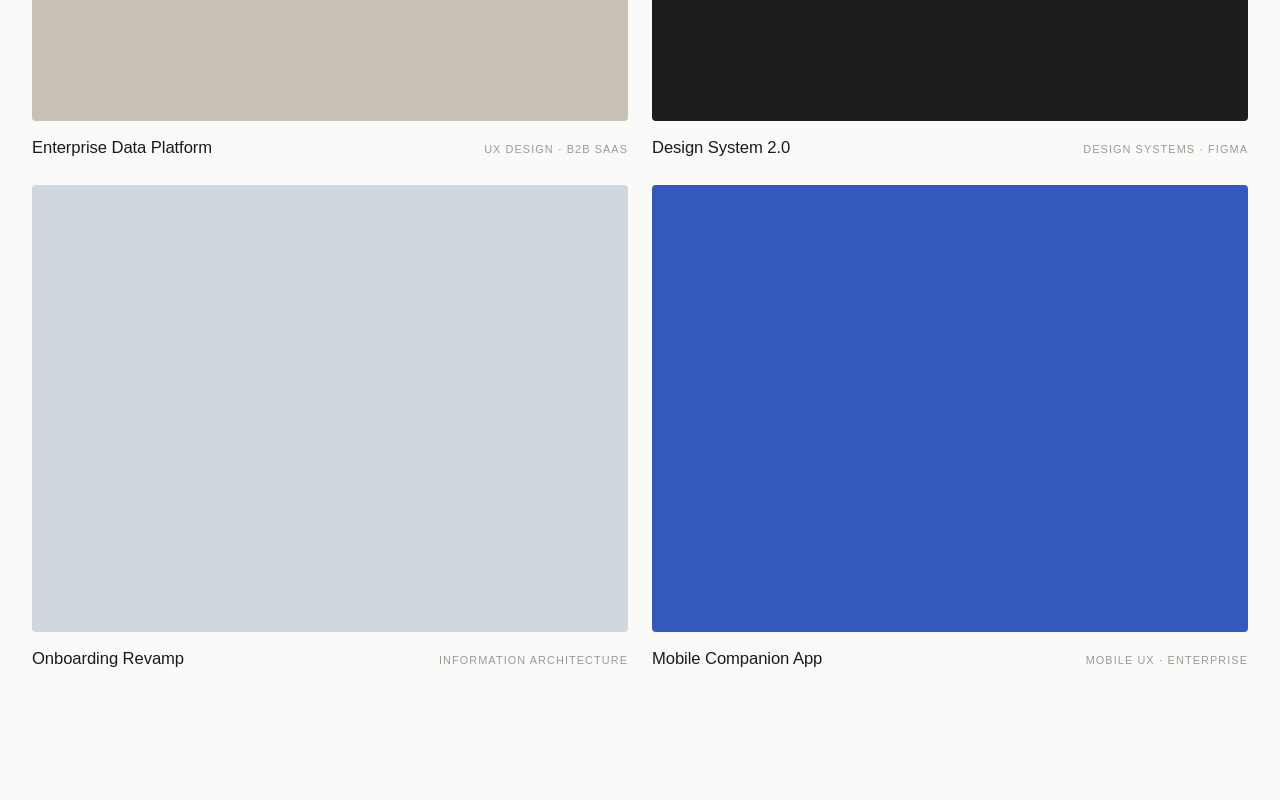
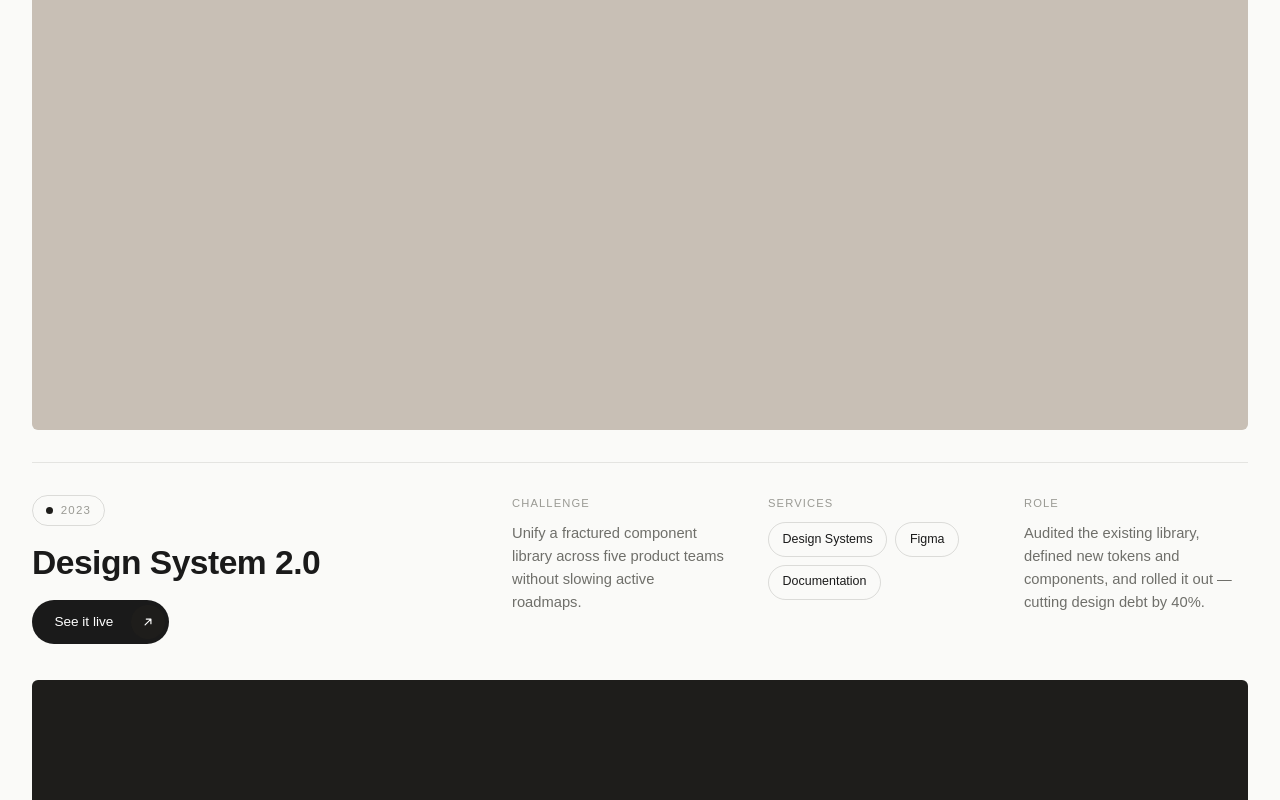
Before and after one commit to aidenleong-design/my-portfolio, a React (Vite) app: page / in a window 1280 px wide. Shown: the part 860-1660 px from the top of the page. Built offline with nearby package versions, Linux system fonts and the light colour scheme; a web font is replaced by a local one.

Commit message:
changes to the projects layout in home page

```diff
--- a/src/components/Hero/Hero.jsx
+++ b/src/components/Hero/Hero.jsx
@@ -54,7 +54,7 @@ export default function Hero() {
             </span>
             <span className={styles.srOnly}>complex</span>{' '}
             enterprise software into something people{' '}
-            <em>actually</em> want to use.
+            <b><em>actually</em></b> want to use.
           </h1>
         </div>
       </div>
--- a/src/components/Projects/Projects.jsx
+++ b/src/components/Projects/Projects.jsx
@@ -3,38 +3,51 @@ import styles from './Projects.module.css'
 
 /* TODO: Replace each project entry with your real project data.
    - title: project name
-   - role: short descriptor shown on right (e.g. "UX Design · B2B SaaS")
-   - bg: placeholder background colour — remove once you add a real image
-   - desc: kept for accessibility / future use
+   - year: year shown in the badge next to the title
+   - link: "See it live" URL — omit to hide the button
+   - challenge / services / role: the three meta columns
+   - bg: placeholder background colour — remove once you add a real image/video
 */
 const projects = [
   {
     id: 1,
-    title: 'Enterprise Data Platform',
-    role: 'UX Design · B2B SaaS',
+    title: 'Improved Encrypted Data Applications',
+    year: '2024',
+    link: 'https://example.com',
+    challenge: 'Ship a complex encryption workflow for B2B clients without breaking trust in a high-stakes enterprise deal.',
+    services: ['Product Design', 'Design Systems'],
+    role: 'Led the end-to-end workflow design and partnered with engineering to land it inside the AWS design system.',
     bg: '#C8BFB5',
-    desc: 'Redesigning a complex analytics workspace for 200+ B2B clients',
   },
   {
     id: 2,
     title: 'Design System 2.0',
-    role: 'Design Systems · Figma',
+    year: '2023',
+    link: 'https://example.com',
+    challenge: 'Unify a fractured component library across five product teams without slowing active roadmaps.',
+    services: ['Design Systems', 'Figma', 'Documentation'],
+    role: 'Audited the existing library, defined new tokens and components, and rolled it out — cutting design debt by 40%.',
     bg: '#1E1D1B',
-    desc: 'A unified component library that cut design debt by 40%',
   },
   {
     id: 3,
     title: 'Onboarding Revamp',
-    role: 'Information Architecture',
+    year: '2023',
+    link: '',
+    challenge: 'New enterprise users were taking 14 days to reach their first meaningful outcome.',
+    services: ['Information Architecture', 'Interaction Design'],
+    role: 'Restructured the activation flow end to end, bringing time-to-value down to under three days.',
     bg: '#D0D7DF',
-    desc: 'Reducing time-to-value from 14 days to under 3 for new enterprise users',
   },
   {
     id: 4,
     title: 'Mobile Companion App',
-    role: 'Mobile UX · Enterprise',
+    year: '2022',
+    link: 'https://example.com',
+    challenge: 'Extend a desktop-first platform to mobile for field teams without losing the power users relied on.',
+    services: ['Mobile UX', 'Prototyping'],
+    role: 'Defined the mobile interaction model and shipped the first release with the platform team.',
     bg: '#3558BF',
-    desc: 'Extending a desktop-first platform to mobile without losing power',
   },
 ]
 
@@ -80,20 +93,67 @@ export default function Projects() {
               key={project.id}
               className={styles.card}
               variants={shouldReduceMotion ? {} : itemVariants}
-              data-cursor="project"
+              style={{ '--accent': project.bg }}
             >
-              {/* TODO: Replace this div with a real <img src="..." alt="..." className={styles.projectImage} /> */}
-              <div
-                className={styles.imageWrap}
-                style={{ backgroundColor: project.bg }}
-                aria-label={project.title}
-              />
+              <header className={styles.cardHeader}>
+                <div className={styles.intro}>
+                  <span className={styles.yearBadge}>
+                    <span className={styles.accentDot} />
+                    {project.year}
+                  </span>
+                  {/* TODO: Replace project title */}
+                  <h3 className={styles.cardTitle}>{project.title}</h3>
 
-              <div className={styles.meta}>
-                {/* TODO: Replace project title */}
-                <h3 className={styles.cardTitle}>{project.title}</h3>
-                {/* TODO: Replace role label */}
-                <span className={styles.cardRole}>{project.role}</span>
+                  {project.link && (
+                    <a
+                      href={project.link}
+                      target="_blank"
+                      rel="noreferrer"
+                      className={styles.liveLink}
+                    >
+                      <span className={styles.liveLinkLabel}>See it live</span>
+                      <span className={styles.liveLinkIcon} aria-hidden="true">
+                        <svg width="14" height="14" viewBox="0 0 24 24" fill="none">
+                          <path d="M7 17 17 7M9 7h8v8" stroke="currentColor" strokeWidth="2" strokeLinecap="round" strokeLinejoin="round" />
+                        </svg>
+                      </span>
+                    </a>
+                  )}
+                </div>
+
+                <div className={styles.metaGrid}>
+                  <div className={styles.metaCol}>
+                    <span className={styles.metaLabel}>Challenge</span>
+                    {/* TODO: Replace challenge description */}
+                    <p className={styles.metaText}>{project.challenge}</p>
+                  </div>
+
+                  <div className={styles.metaCol}>
+                    <span className={styles.metaLabel}>Services</span>
+                    <div className={styles.tagList}>
+                      {/* TODO: Replace service tags */}
+                      {project.services.map(service => (
+                        <span key={service} className={styles.tag}>{service}</span>
+                      ))}
+                    </div>
+                  </div>
+
+                  <div className={styles.metaCol}>
+                    <span className={styles.metaLabel}>Role</span>
+                    {/* TODO: Replace role description */}
+                    <p className={styles.metaText}>{project.role}</p>
+                  </div>
+                </div>
+              </header>
+
+              <div className={styles.imageWrap} data-cursor="project">
+                {/* TODO: Replace this div with a real <video muted loop playsInline className={styles.media} /> (or <img>) */}
+                <div
+                  className={styles.media}
+                  style={{ backgroundColor: project.bg }}
+                  aria-label={project.title}
+                />
+                <div className={styles.tint} />
               </div>
             </motion.article>
           ))}
--- a/src/components/Projects/Projects.module.css
+++ b/src/components/Projects/Projects.module.css
@@ -25,80 +25,228 @@
 
 .grid {
   display: grid;
-  grid-template-columns: 1fr 1fr;
-  gap: 1.5rem;
+  grid-template-columns: 1fr;
 }
 
 /* ─── Card ─── */
 
 .card {
   position: relative;
+  /* One easing curve for the whole hover choreography — the media (large,
+     background) settles slowly on it; small foreground accents resolve
+     quickly on the same curve, so the motion reads as one gesture. */
+  --ease-settle: cubic-bezier(0.22, 1, 0.36, 1);
+  padding: var(--space-md) 0;
+  border-bottom: 1px solid rgba(30, 29, 27, 0.1);
 }
 
-.imageWrap {
-  width: 100%;
-  aspect-ratio: 4 / 3;
-  border-radius: 4px;
-  overflow: hidden;
-  transition: transform 0.45s ease;
-  will-change: transform;
+.grid > .card:first-child {
+  padding-top: 0;
 }
 
-.card:hover .imageWrap {
-  transform: scale(1.015);
+.grid > .card:last-child {
+  padding-bottom: 0;
+  border-bottom: none;
 }
 
-/* When you add a real image, it fills the imageWrap */
-.projectImage {
+/* ─── Header: title, year, CTA + Challenge / Services / Role columns ─── */
+
+.cardHeader {
+  display: flex;
+  flex-wrap: wrap;
+  justify-content: space-between;
+  gap: 2.5rem;
+  padding-bottom: 2.25rem;
+}
+
+.intro {
+  display: flex;
+  flex-direction: column;
+  align-items: flex-start;
+  gap: 1.1rem;
+  max-width: 22rem;
+}
+
+.yearBadge {
+  display: inline-flex;
+  align-items: center;
+  gap: 0.5rem;
+  font-family: var(--font-body);
+  font-size: 0.72rem;
+  letter-spacing: 0.1em;
+  text-transform: uppercase;
+  color: #9a9a94;
+  border: 1px solid rgba(30, 29, 27, 0.14);
+  border-radius: 9999px;
+  padding: 0.35rem 0.8rem;
+}
+
+.accentDot {
+  width: 7px;
+  height: 7px;
+  border-radius: 50%;
+  background: var(--accent);
+  flex-shrink: 0;
+}
+
+.cardTitle {
+  font-family: var(--font-body);
+  font-size: clamp(1.5rem, 3vw, 2.1rem);
+  font-weight: 600;
+  color: var(--color-text);
+  letter-spacing: -0.015em;
+  line-height: 1.15;
+}
+
+.liveLink {
+  display: inline-flex;
+  align-items: center;
+  font-family: var(--font-body);
+  font-size: 0.85rem;
+  font-weight: 500;
+  color: #fff;
+  text-decoration: none;
+  border-radius: 9999px;
+  background: var(--color-text);
+  transition: transform 0.2s var(--ease-settle), background-color 0.2s var(--ease-settle);
+}
+
+.liveLinkLabel {
+  padding: 0.7rem 1.1rem 0.7rem 1.4rem;
+}
+
+.liveLinkIcon {
+  display: inline-flex;
+  align-items: center;
+  justify-content: center;
+  width: 2.1rem;
+  height: 2.1rem;
+  margin: 0.25rem 0.25rem 0.25rem 0;
+  border-radius: 50%;
+  background: var(--accent);
+  color: #fff;
+  transition: transform 0.3s var(--ease-settle);
+}
+
+.liveLink:hover {
+  transform: translateY(-2px);
+}
+
+.liveLink:hover .liveLinkIcon {
+  transform: rotate(45deg);
+}
+
+.metaGrid {
+  display: grid;
+  grid-template-columns: repeat(3, minmax(0, 1fr));
+  gap: 2rem;
+  flex: 1 1 32rem;
+  max-width: 46rem;
+}
+
+.metaCol {
+  display: flex;
+  flex-direction: column;
+  gap: 0.6rem;
+}
+
+.metaLabel {
+  font-family: var(--font-body);
+  font-size: 0.7rem;
+  letter-spacing: 0.1em;
+  text-transform: uppercase;
+  color: #9a9a94;
+}
+
+.metaText {
+  font-family: var(--font-body);
+  font-size: 0.92rem;
+  line-height: 1.55;
+  color: #6f6f6a;
+  max-width: 26ch;
+}
+
+.tagList {
+  display: flex;
+  flex-wrap: wrap;
+  gap: 0.5rem;
+}
+
+.tag {
+  font-family: var(--font-body);
+  font-size: 0.78rem;
+  color: var(--color-text);
+  border: 1px solid rgba(30, 29, 27, 0.14);
+  border-radius: 9999px;
+  padding: 0.4rem 0.85rem;
+  white-space: nowrap;
+}
+
+/* ─── Media block ─── */
+
+.imageWrap {
+  position: relative;
+  width: 100%;
+  aspect-ratio: 16 / 7;
+  border-radius: 6px;
+  overflow: hidden;
+}
+
+/* The colour block today; a hover-triggered <video> or <img> tomorrow.
+   Lives on its own layer so it can scale without affecting the tint above it. */
+.media {
+  position: absolute;
+  inset: 0;
   width: 100%;
   height: 100%;
   object-fit: cover;
   display: block;
+  transform: scale(1);
+  transition: transform 0.5s var(--ease-settle);
+  will-change: transform;
 }
 
-/* ─── Card metadata ─── */
-
-.meta {
-  display: flex;
-  align-items: baseline;
-  justify-content: space-between;
-  gap: 1rem;
-  padding-top: 0.875rem;
+.card:hover .media {
+  transform: scale(1.04);
 }
 
-.cardTitle {
-  font-family: var(--font-body);
-  font-size: clamp(0.9rem, 1.3vw, 1.05rem);
-  font-weight: 400;
-  color: var(--color-text);
-  letter-spacing: -0.005em;
-  transition: color 0.2s;
+/* Tints the media with the project's own accent colour on hover —
+   a clear, deliberate cue that this block belongs to this project. */
+.tint {
+  position: absolute;
+  inset: 0;
+  background: var(--accent);
+  mix-blend-mode: multiply;
+  opacity: 0;
+  transition: opacity 0.4s var(--ease-settle);
 }
 
-.card:hover .cardTitle {
-  color: #555;
-}
-
-.cardRole {
-  font-family: var(--font-body);
-  font-size: 0.68rem;
-  letter-spacing: 0.1em;
-  text-transform: uppercase;
-  color: #9a9a94;
-  white-space: nowrap;
-  flex-shrink: 0;
+.card:hover .tint {
+  opacity: 0.22;
 }
 
 /* ─── Responsive ─── */
 
-@media (max-width: 767px) {
-  .projects {
-    padding: 0 var(--space-sm) var(--space-lg);
+/* Tablet: keep title/CTA and the meta info side by side, but stack
+   Challenge / Services / Role vertically in their own column — mirrors
+   the two-column case-study layout rather than squeezing 3 columns in. */
+@media (max-width: 1023px) {
+  .cardHeader {
+    flex-wrap: nowrap;
+    align-items: flex-start;
+    gap: 2.25rem;
   }
 
-  .grid {
+  .intro {
+    flex: 0 0 14rem;
+    max-width: 14rem;
+  }
+
+  .metaGrid {
     grid-template-columns: 1fr;
-    gap: 1.25rem;
+    flex: 1;
+    max-width: none;
+    gap: 1.85rem;
   }
 }
 
@@ -107,3 +255,59 @@
     gap: 1rem;
   }
 }
+
+/* Mobile: not enough width for two columns — stack everything,
+   title and CTA first, then Challenge / Services / Role. */
+@media (max-width: 767px) {
+  .projects {
+    padding: 0 var(--space-sm) var(--space-lg);
+  }
+
+  .grid {
+    grid-template-columns: 1fr;
+    gap: 2.5rem;
+  }
+
+  .cardHeader {
+    flex-direction: column;
+    flex-wrap: wrap;
+    gap: 1.75rem;
+    padding-bottom: 1.5rem;
+  }
+
+  .intro {
+    flex: 1 1 auto;
+    max-width: none;
+  }
+
+  .metaGrid {
+    grid-template-columns: 1fr;
+    max-width: none;
+    gap: 1.5rem;
+  }
+
+  .imageWrap {
+    aspect-ratio: 4 / 3;
+  }
+}
+
+@media (prefers-reduced-motion: reduce) {
+  .media,
+  .liveLink,
+  .liveLinkIcon,
+  .tint {
+    transition: none;
+  }
+
+  .card:hover .media {
+    transform: none;
+  }
+
+  .liveLink:hover {
+    transform: none;
+  }
+
+  .liveLink:hover .liveLinkIcon {
+    transform: none;
+  }
+}
```
